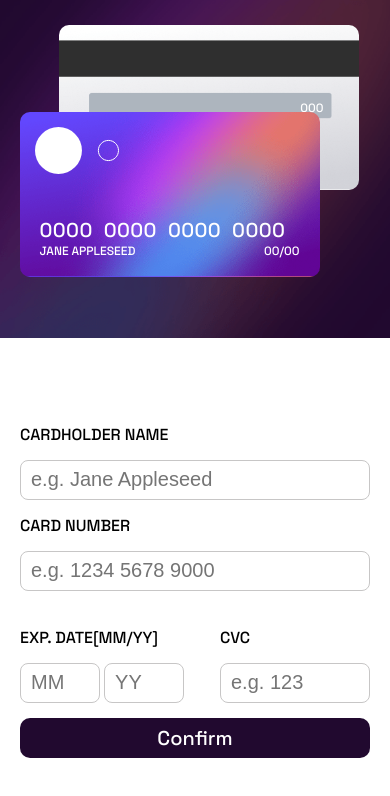
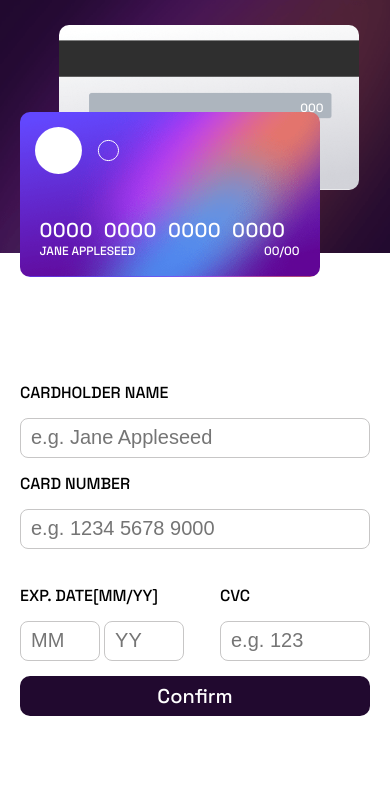
Before and after one commit to Uvacoder/Interactive-card-details-form, a plain HTML site: page index.html in a window 390 px wide. Drawn offline with Linux system fonts and the light colour scheme.

Commit message:
Add files via upload

```diff
--- a/styles.css
+++ b/styles.css
@@ -7,7 +7,8 @@
 .wrapper{
     width: 100vw;
     /* height: 100vh; */
-    position: relative;
+    display: flex;
+    /* position: relative; */
     font-family: 'Space Grotesk', sans-serif;
 
 }
@@ -17,11 +18,12 @@
     background: url(./images/bg-main-desktop.png);
 }
 .form{
-    position: absolute;
+    position: relative;
     top: 0;
-    left: 30%;
+    /* border: 2px solid red; */
+    /* left: 30%; */
     width: 70%;
-    height: 100vh;
+    /* height: 100vh; */
     display: flex;
     justify-content: center;
     align-items: center;
@@ -51,6 +53,7 @@
     top: 50vh;
     left: 5em;
     z-index: 1;
+    background-size: 250px 150px;
     object-fit: contain;
     background-size: contain;
     width: 445px;
@@ -124,7 +127,11 @@ input:active,input:focus{
     width: 80px;
 }
 form{
+    /* position: absolute; */
     display: grid;
+    /* border: 2px solid red; */
+    /* grid-template-rows: repeat(3,1fr); */
+
     text-transform: uppercase;
     width: 350px;
 
@@ -162,7 +169,7 @@ form{
         width: 100vw;
         background-size: cover;
 
-    height: 40vh;
+    height: 30vh;
     }
     /* .card-overlay{
         width: 100%;
@@ -210,7 +217,11 @@ form{
     .form{
         position: static;
         width: 100%;
-        height: 60vh;
+        height: 70vh;
+        display: flex;
+        justify-content: center;
+        align-items: center;
+        /* height: 60vh; */
 
     }
 
```
